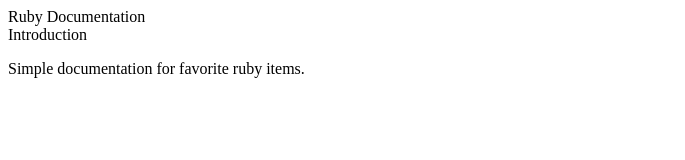
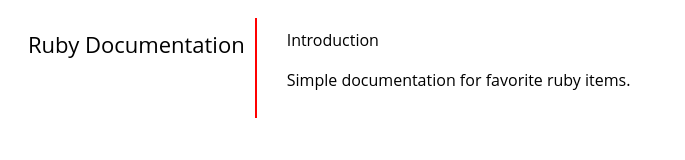
Before and after one commit to rogercodes1/Technical-Documentation-pg, a plain HTML site: page index.html in a window 1280 px wide. Shown: the whole page, without its empty margins (0-685 px from the left). Drawn offline with Linux system fonts and the light colour scheme.

Commit message:
added section header title.

```diff
--- a/assets/styles.css
+++ b/assets/styles.css
@@ -1,3 +1,31 @@
+html {
+  box-sizing: border-box;
+  /* margin: 0; */
+  font-family: 'Open Sans',Arial,sans-serif;
+    line-height: 1.5;
+}
+*, *:before, *:after {
+  box-sizing: inherit;
+}
+
+
 header {
   /* font-size: 40px; */
 }
+body{
+  display: flex;
+}
+nav {
+  display: flex;
+  flex-flow: column;
+  margin: 10px;
+  border-right: 2px solid red;
+}
+ nav header {
+   font-size: 22px;
+   margin: 10px;
+ }
+
+main {
+  margin: 20px;
+}
--- a/index.html
+++ b/index.html
@@ -7,7 +7,6 @@
 
   </head>
   <body>
-    <div>
       <nav id='navbar'>
         <header>Ruby Documentation</header>
         <a href="#introduction" class="nav-link"></a>
@@ -19,29 +18,28 @@
       </nav>
       <main id="main-doc">
         <section id="introduction" class="main-section">
-          <header> Introduction</header>
+          <header class='section-header-title'> Introduction</header>
           <p> Simple documentation for favorite ruby items.</p>
 
         </section>
         <section id="topic" class="main-section">
-          <header></header>
+          <header class='section-header-title'></header>
 
         </section>
         <section id="topic" class="main-section">
-          <header></header>
+          <header class='section-header-title'></header>
 
         </section>
         <section id="topic" class="main-section">
-          <header></header>
+          <header class='section-header-title'></header>
 
         </section>
         <section id="topic" class="main-section">
-          <header></header>
+          <header class='section-header-title'></header>
 
         </section>
       </main>
 
-    </div>
     <script
     src="https://cdn.freecodecamp.org/testable-projects-fcc/v1/bundle.js"
     charset="utf-8"></script>
```
